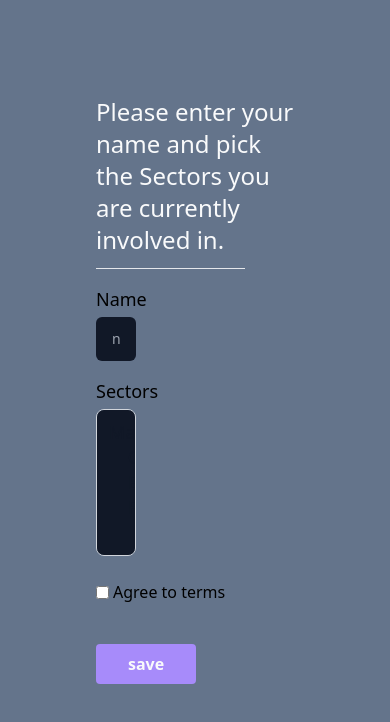
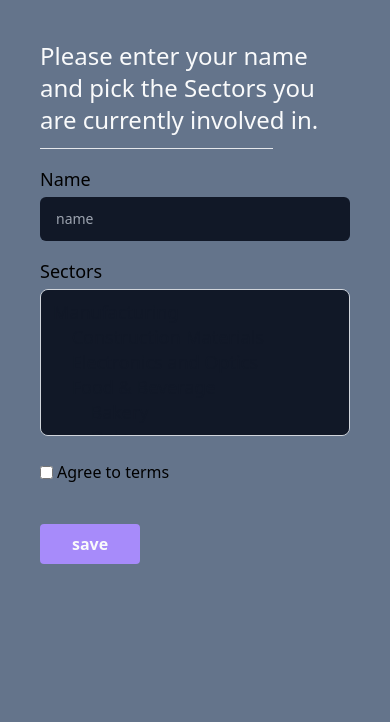
Before and after one commit to tanbiranjum/multiselect, a React (Create React App) app: page / in a window 390 px wide. Shown: the top 722 px of the page. Built offline with nearby package versions, Linux system fonts and the light colour scheme; the HTML template or start-up script is replaced by a standard one.

Commit message:
responsive issue fixed

```diff
--- a/src/App.js
+++ b/src/App.js
@@ -63,7 +63,7 @@ function App() {
   };
 
   return (
-    <div className="App p-24 bg-slate-500 min-h-screen">
+    <div className="App p-10 md:p-24 bg-slate-500 min-h-screen">
       <h1 className="text-2xl text-gray-50 mb-3">
         Please enter your name and pick the Sectors you are currently involved
         in.
@@ -83,7 +83,7 @@ function App() {
             onChange={(e) => {
               setName(e.target.value);
             }}
-            className="w-1/5 px-4 py-3 rounded-md border-gray-700 bg-gray-900 text-gray-100 focus:dark:border-violet-400"
+            className="w-full md:w-72 px-4 py-3 rounded-md border-gray-700 bg-gray-900 text-gray-100 focus:dark:border-violet-400"
           />
           <br />
           {error?.name && (
--- a/src/components/MultiSelect.js
+++ b/src/components/MultiSelect.js
@@ -29,7 +29,7 @@ const MultiSelect = ({ handleChange, selected, setSelected, error }) => {
         size="5"
         onChange={handleChange}
         ref={ref}
-        className="border border-gray-300 text-gray-900 text-sm rounded-lg focus:ring-blue-500 focus:border-blue-500 block w-1/5 p-2.5 bg-gray-900 dark:border-gray-600 dark:placeholder-gray-400 dark:text-white dark:focus:ring-blue-500 dark:focus:border-blue-500"
+        className="border border-gray-300 text-gray-900 text-sm rounded-lg focus:ring-blue-500 focus:border-blue-500 block w-full md:w-72 p-2.5 bg-gray-900 dark:border-gray-600 dark:placeholder-gray-400 dark:text-white dark:focus:ring-blue-500 dark:focus:border-blue-500"
       >
         {/* map through the data and display the options */}
         {Data.map((item, index) => (
```
